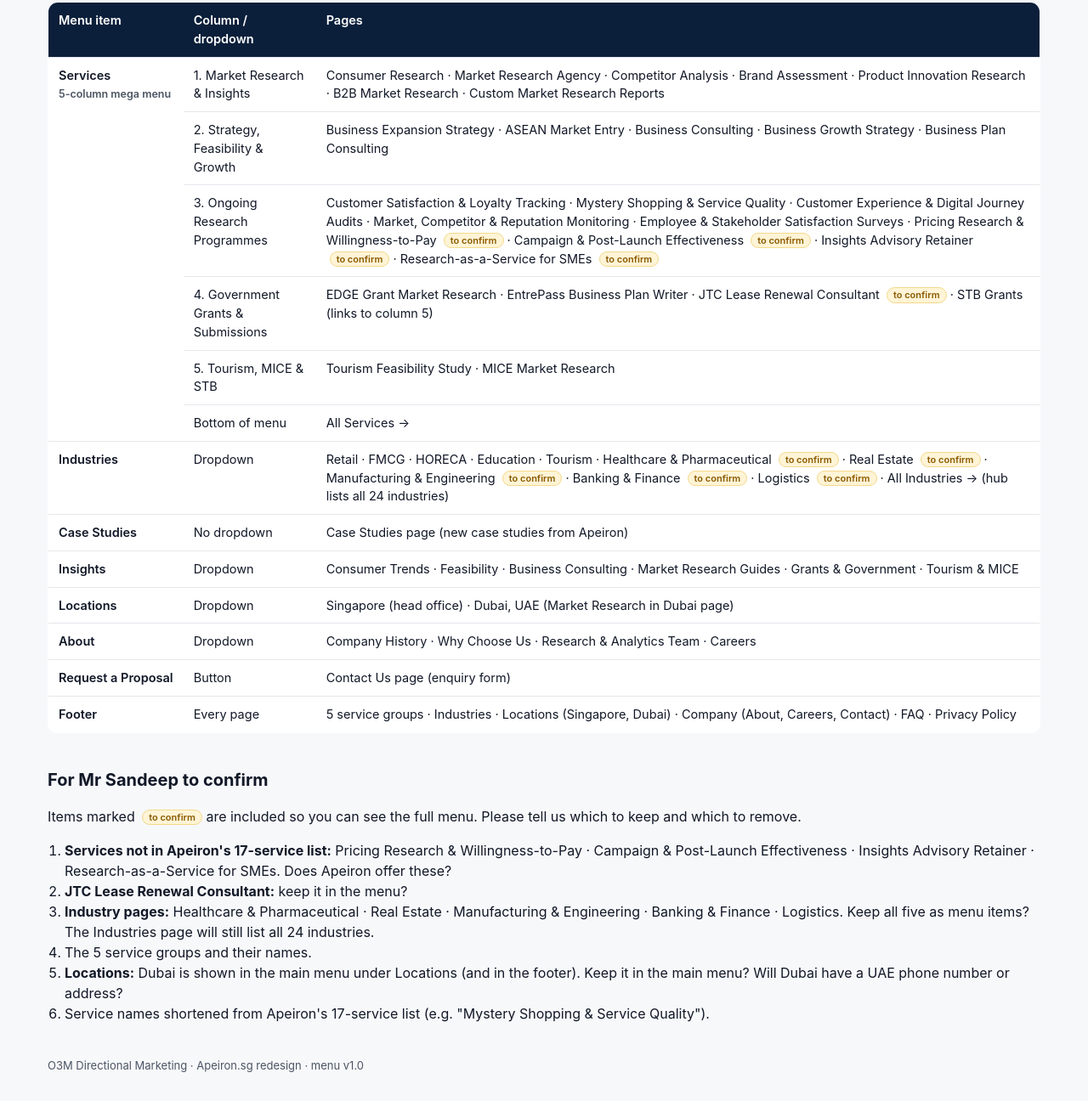
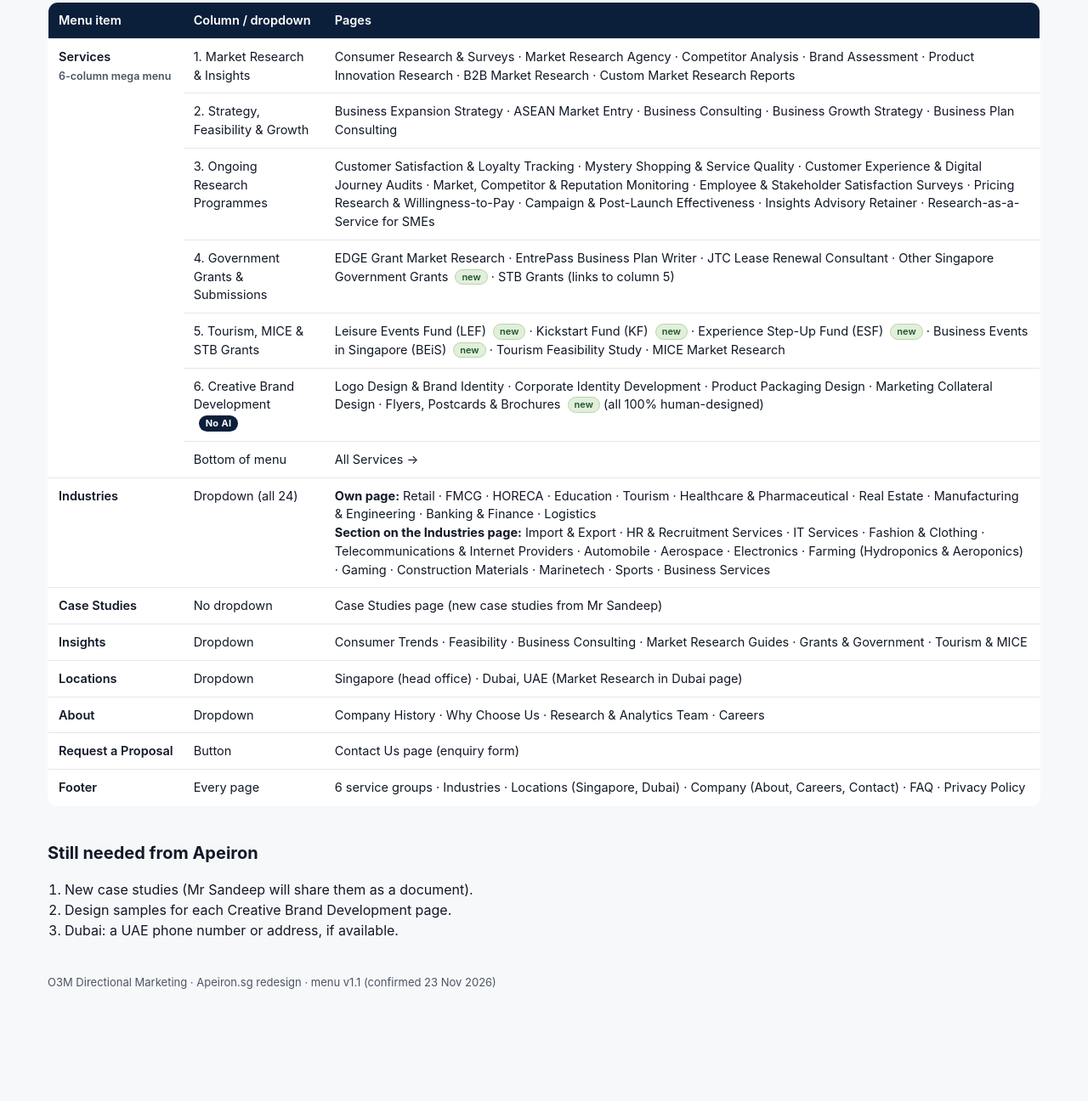
Before and after one commit to sridharr-star/apeiron-menu, a plain HTML site: page index.html in a window 1280 px wide. Shown: the part 334-1630 px from the top of the page at 85% size. After the commit the page ends 1532 px from the top, so only its background shows below. Drawn offline with Linux system fonts and the light colour scheme.

Commit message:
Menu v1.1: confirmed by Mr Sandeep, adds STB grants, all industries and Creative (No AI)
Co-Authored-By: Claude Opus 5.5 <noreply@anthropic.com>
Claude-Session: https://claude.ai/code/session_01CxUHXZZxhsS7qVVhGqBKaV

```diff
--- a/index.html
+++ b/index.html
@@ -25,13 +25,17 @@ nav ul{list-style:none;margin:0;padding:0}
 .cta{background:var(--crimson);color:#fff!important;text-decoration:none;font-weight:600;padding:11px 18px;border-radius:999px;font-size:15px;white-space:nowrap}
 .panel{display:none;position:absolute;left:0;right:0;top:100%;margin-top:6px;background:#fff;border:1px solid var(--line);border-radius:12px;box-shadow:0 12px 30px rgba(11,31,58,.12);padding:20px;z-index:5}
 .panel.open{display:block}
-.cols{display:grid;grid-template-columns:repeat(auto-fit,minmax(190px,1fr));gap:20px}
+.cols{display:grid;grid-template-columns:repeat(auto-fit,minmax(160px,1fr));gap:18px}
 .col h3{margin:0 0 8px;font-size:13px;letter-spacing:.04em;text-transform:uppercase;color:var(--crimson)}
 .col h3 small{display:block;color:var(--muted);text-transform:none;letter-spacing:0;font-weight:500;font-size:12px}
 .col ul{list-style:none;margin:0;padding:0}
 .col li{padding:5px 0;font-size:14.5px;border-bottom:1px dashed #EEF0F3}
 .col li:last-child{border-bottom:0}
 .note{font-size:12.5px;color:var(--muted)}
+.noai{display:inline-block;font-size:11px;font-weight:700;color:#fff;background:var(--navy);border-radius:999px;padding:1px 8px;margin-left:6px;vertical-align:1px;letter-spacing:.03em;text-transform:none}
+.sec{color:var(--muted)}
+.ind{display:grid;grid-template-columns:repeat(auto-fit,minmax(200px,1fr));gap:0 24px}
+.new{display:inline-block;font-size:11px;font-weight:600;color:#1E5631;background:#E2EFDA;border:1px solid #B7D7A8;border-radius:999px;padding:0 7px;margin-left:4px;vertical-align:1px;white-space:nowrap}
 .tc{display:inline-block;font-size:11px;font-weight:600;color:#8A5A00;background:var(--p2);border:1px solid #F3D98B;border-radius:999px;padding:0 7px;margin-left:4px;vertical-align:1px;white-space:nowrap}
 .all{display:inline-block;margin-top:14px;font-weight:600;color:var(--crimson);font-size:14px}
 .simple{max-width:340px}
@@ -53,7 +57,7 @@ footer.page{color:var(--muted);font-size:13px;margin:40px 0 32px}
 <body>
 <div class="wrap">
 <h1>Apeiron.sg main menu</h1>
-<p class="sub">Proposed menu for launch · based on the final site structure v1.0 (19 Nov 2026) · prepared by O3M Directional Marketing. Click a menu item to open its dropdown.</p>
+<p class="sub">Confirmed by Mr Sandeep on 23 Nov 2026 · site structure v1.1 · prepared by O3M Directional Marketing. Click a menu item to open its dropdown. Items tagged <span class="new">new</span> were added from Mr Sandeep's review.</p>
 
 <header>
   <div class="bar">
@@ -74,22 +78,25 @@ footer.page{color:var(--muted);font-size:13px;margin:40px 0 32px}
   <div class="panel" id="p-services">
     <div class="cols">
       <div class="col"><h3>1. Market Research &amp; Insights</h3><ul>
-        <li>Consumer Research</li><li>Market Research Agency</li><li>Competitor Analysis</li><li>Brand Assessment</li><li>Product Innovation Research</li><li>B2B Market Research</li><li>Custom Market Research Reports</li></ul></div>
+        <li>Consumer Research &amp; Surveys</li><li>Market Research Agency</li><li>Competitor Analysis</li><li>Brand Assessment</li><li>Product Innovation Research</li><li>B2B Market Research</li><li>Custom Market Research Reports</li></ul></div>
       <div class="col"><h3>2. Strategy, Feasibility &amp; Growth</h3><ul>
         <li>Business Expansion Strategy</li><li>ASEAN Market Entry</li><li>Business Consulting</li><li>Business Growth Strategy</li><li>Business Plan Consulting</li></ul></div>
       <div class="col"><h3>3. Ongoing Research Programmes</h3><ul>
-        <li>Customer Satisfaction &amp; Loyalty Tracking</li><li>Mystery Shopping &amp; Service Quality</li><li>Customer Experience &amp; Digital Journey Audits</li><li>Market, Competitor &amp; Reputation Monitoring</li><li>Employee &amp; Stakeholder Satisfaction Surveys</li><li>Pricing Research &amp; Willingness-to-Pay <span class="tc">to confirm</span></li><li>Campaign &amp; Post-Launch Effectiveness <span class="tc">to confirm</span></li><li>Insights Advisory Retainer <span class="tc">to confirm</span></li><li>Research-as-a-Service for SMEs <span class="tc">to confirm</span></li></ul></div>
+        <li>Customer Satisfaction &amp; Loyalty Tracking</li><li>Mystery Shopping &amp; Service Quality</li><li>Customer Experience &amp; Digital Journey Audits</li><li>Market, Competitor &amp; Reputation Monitoring</li><li>Employee &amp; Stakeholder Satisfaction Surveys</li><li>Pricing Research &amp; Willingness-to-Pay</li><li>Campaign &amp; Post-Launch Effectiveness</li><li>Insights Advisory Retainer</li><li>Research-as-a-Service for SMEs</li></ul></div>
       <div class="col"><h3>4. Government Grants &amp; Submissions</h3><ul>
-        <li>EDGE Grant Market Research</li><li>EntrePass Business Plan Writer</li><li>JTC Lease Renewal Consultant <span class="tc">to confirm</span></li><li>STB Grants <span class="note">(links to column 5)</span></li></ul></div>
-      <div class="col"><h3>5. Tourism, MICE &amp; STB</h3><ul>
-        <li>Tourism Feasibility Study</li><li>MICE Market Research</li></ul></div>
+        <li>EDGE Grant Market Research</li><li>EntrePass Business Plan Writer</li><li>JTC Lease Renewal Consultant</li><li>Other Singapore Government Grants <span class="new">new</span></li><li>STB Grants <span class="note">(links to column 5)</span></li></ul></div>
+      <div class="col"><h3>5. Tourism, MICE &amp; STB Grants</h3><ul>
+        <li>Leisure Events Fund (LEF) <span class="new">new</span></li><li>Kickstart Fund (KF) <span class="new">new</span></li><li>Experience Step-Up Fund (ESF) <span class="new">new</span></li><li>Business Events in Singapore (BEiS) <span class="new">new</span></li><li>Tourism Feasibility Study</li><li>MICE Market Research</li></ul></div>
+      <div class="col"><h3>6. Creative Brand Development <span class="noai">No AI</span></h3><ul>
+        <li>Logo Design &amp; Brand Identity <span class="new">new</span></li><li>Corporate Identity Development <span class="new">new</span></li><li>Product Packaging Design <span class="new">new</span></li><li>Marketing Collateral Design <span class="new">new</span></li><li>Flyers, Postcards &amp; Brochures <span class="new">new</span></li></ul>
+        <p class="note">100% human-designed: no AI-generated artwork.</p></div>
     </div>
     <a class="all" href="#">All Services →</a>
   </div>
 
-  <div class="panel" id="p-industries"><div class="simple col"><ul>
-    <li>Retail</li><li>FMCG</li><li>HORECA</li><li>Education</li><li>Tourism</li><li>Healthcare &amp; Pharmaceutical <span class="tc">to confirm</span></li><li>Real Estate <span class="tc">to confirm</span></li><li>Manufacturing &amp; Engineering <span class="tc">to confirm</span></li><li>Banking &amp; Finance <span class="tc">to confirm</span></li><li>Logistics <span class="tc">to confirm</span></li></ul>
-    <a class="all" href="#">All Industries →</a><p class="note">The Industries page lists all 24 industries Apeiron serves.</p></div></div>
+  <div class="panel" id="p-industries"><div class="col">
+    <ul class="ind"><li>Retail</li><li>FMCG</li><li>HORECA</li><li>Education</li><li>Tourism</li><li>Healthcare &amp; Pharmaceutical</li><li>Real Estate</li><li>Manufacturing &amp; Engineering</li><li>Banking &amp; Finance</li><li>Logistics</li><li class="sec">Import &amp; Export</li><li class="sec">HR &amp; Recruitment Services</li><li class="sec">IT Services</li><li class="sec">Fashion &amp; Clothing</li><li class="sec">Telecommunications &amp; Internet Providers</li><li class="sec">Automobile</li><li class="sec">Aerospace</li><li class="sec">Electronics</li><li class="sec">Farming (Hydroponics &amp; Aeroponics)</li><li class="sec">Gaming</li><li class="sec">Construction Materials</li><li class="sec">Marinetech</li><li class="sec">Sports</li><li class="sec">Business Services</li></ul>
+    <a class="all" href="#">All Industries →</a><p class="note">Black: own industry page. Grey: opens that industry's section on the Industries page (can become a full page later).</p></div></div>
 
   <div class="panel" id="p-insights"><div class="simple col"><ul>
     <li>Consumer Trends</li><li>Feasibility</li><li>Business Consulting</li><li>Market Research Guides</li><li>Grants &amp; Government</li><li>Tourism &amp; MICE</li></ul>
@@ -108,32 +115,29 @@ footer.page{color:var(--muted);font-size:13px;margin:40px 0 32px}
 <div class="tw"><table>
 <thead><tr><th>Menu item</th><th>Column / dropdown</th><th>Pages</th></tr></thead>
 <tbody>
-<tr><td class="mi" rowspan="6">Services<br><span class="note">5-column mega menu</span></td><td>1. Market Research &amp; Insights</td><td>Consumer Research · Market Research Agency · Competitor Analysis · Brand Assessment · Product Innovation Research · B2B Market Research · Custom Market Research Reports</td></tr>
+<tr><td class="mi" rowspan="7">Services<br><span class="note">6-column mega menu</span></td><td>1. Market Research &amp; Insights</td><td>Consumer Research &amp; Surveys · Market Research Agency · Competitor Analysis · Brand Assessment · Product Innovation Research · B2B Market Research · Custom Market Research Reports</td></tr>
 <tr><td>2. Strategy, Feasibility &amp; Growth</td><td>Business Expansion Strategy · ASEAN Market Entry · Business Consulting · Business Growth Strategy · Business Plan Consulting</td></tr>
-<tr><td>3. Ongoing Research Programmes</td><td>Customer Satisfaction &amp; Loyalty Tracking · Mystery Shopping &amp; Service Quality · Customer Experience &amp; Digital Journey Audits · Market, Competitor &amp; Reputation Monitoring · Employee &amp; Stakeholder Satisfaction Surveys · Pricing Research &amp; Willingness-to-Pay <span class="tc">to confirm</span> · Campaign &amp; Post-Launch Effectiveness <span class="tc">to confirm</span> · Insights Advisory Retainer <span class="tc">to confirm</span> · Research-as-a-Service for SMEs <span class="tc">to confirm</span></td></tr>
-<tr><td>4. Government Grants &amp; Submissions</td><td>EDGE Grant Market Research · EntrePass Business Plan Writer · JTC Lease Renewal Consultant <span class="tc">to confirm</span> · STB Grants (links to column 5)</td></tr>
-<tr><td>5. Tourism, MICE &amp; STB</td><td>Tourism Feasibility Study · MICE Market Research</td></tr>
+<tr><td>3. Ongoing Research Programmes</td><td>Customer Satisfaction &amp; Loyalty Tracking · Mystery Shopping &amp; Service Quality · Customer Experience &amp; Digital Journey Audits · Market, Competitor &amp; Reputation Monitoring · Employee &amp; Stakeholder Satisfaction Surveys · Pricing Research &amp; Willingness-to-Pay · Campaign &amp; Post-Launch Effectiveness · Insights Advisory Retainer · Research-as-a-Service for SMEs</td></tr>
+<tr><td>4. Government Grants &amp; Submissions</td><td>EDGE Grant Market Research · EntrePass Business Plan Writer · JTC Lease Renewal Consultant · Other Singapore Government Grants <span class="new">new</span> · STB Grants (links to column 5)</td></tr>
+<tr><td>5. Tourism, MICE &amp; STB Grants</td><td>Leisure Events Fund (LEF) <span class="new">new</span> · Kickstart Fund (KF) <span class="new">new</span> · Experience Step-Up Fund (ESF) <span class="new">new</span> · Business Events in Singapore (BEiS) <span class="new">new</span> · Tourism Feasibility Study · MICE Market Research</td></tr>
+<tr><td>6. Creative Brand Development <span class="noai">No AI</span></td><td>Logo Design &amp; Brand Identity · Corporate Identity Development · Product Packaging Design · Marketing Collateral Design · Flyers, Postcards &amp; Brochures <span class="new">new</span> (all 100% human-designed)</td></tr>
 <tr><td>Bottom of menu</td><td>All Services →</td></tr>
-<tr><td class="mi">Industries</td><td>Dropdown</td><td>Retail · FMCG · HORECA · Education · Tourism · Healthcare &amp; Pharmaceutical <span class="tc">to confirm</span> · Real Estate <span class="tc">to confirm</span> · Manufacturing &amp; Engineering <span class="tc">to confirm</span> · Banking &amp; Finance <span class="tc">to confirm</span> · Logistics <span class="tc">to confirm</span> · All Industries → (hub lists all 24 industries)</td></tr>
-<tr><td class="mi">Case Studies</td><td>No dropdown</td><td>Case Studies page (new case studies from Apeiron)</td></tr>
+<tr><td class="mi">Industries</td><td>Dropdown (all 24)</td><td><b>Own page:</b> Retail · FMCG · HORECA · Education · Tourism · Healthcare &amp; Pharmaceutical · Real Estate · Manufacturing &amp; Engineering · Banking &amp; Finance · Logistics<br><b>Section on the Industries page:</b> Import &amp; Export · HR &amp; Recruitment Services · IT Services · Fashion &amp; Clothing · Telecommunications &amp; Internet Providers · Automobile · Aerospace · Electronics · Farming (Hydroponics &amp; Aeroponics) · Gaming · Construction Materials · Marinetech · Sports · Business Services</td></tr>
+<tr><td class="mi">Case Studies</td><td>No dropdown</td><td>Case Studies page (new case studies from Mr Sandeep)</td></tr>
 <tr><td class="mi">Insights</td><td>Dropdown</td><td>Consumer Trends · Feasibility · Business Consulting · Market Research Guides · Grants &amp; Government · Tourism &amp; MICE</td></tr>
 <tr><td class="mi">Locations</td><td>Dropdown</td><td>Singapore (head office) · Dubai, UAE (Market Research in Dubai page)</td></tr>
 <tr><td class="mi">About</td><td>Dropdown</td><td>Company History · Why Choose Us · Research &amp; Analytics Team · Careers</td></tr>
 <tr><td class="mi">Request a Proposal</td><td>Button</td><td>Contact Us page (enquiry form)</td></tr>
-<tr><td class="mi">Footer</td><td>Every page</td><td>5 service groups · Industries · Locations (Singapore, Dubai) · Company (About, Careers, Contact) · FAQ · Privacy Policy</td></tr>
+<tr><td class="mi">Footer</td><td>Every page</td><td>6 service groups · Industries · Locations (Singapore, Dubai) · Company (About, Careers, Contact) · FAQ · Privacy Policy</td></tr>
 </tbody></table></div>
 
-<h2>For Mr Sandeep to confirm</h2>
-<p>Items marked <span class="tc">to confirm</span> are included so you can see the full menu. Please tell us which to keep and which to remove.</p>
+<h2>Still needed from Apeiron</h2>
 <ol>
-<li><b>Services not in Apeiron's 17-service list:</b> Pricing Research &amp; Willingness-to-Pay · Campaign &amp; Post-Launch Effectiveness · Insights Advisory Retainer · Research-as-a-Service for SMEs. Does Apeiron offer these?</li>
-<li><b>JTC Lease Renewal Consultant:</b> keep it in the menu?</li>
-<li><b>Industry pages:</b> Healthcare &amp; Pharmaceutical · Real Estate · Manufacturing &amp; Engineering · Banking &amp; Finance · Logistics. Keep all five as menu items? The Industries page will still list all 24 industries.</li>
-<li>The 5 service groups and their names.</li>
-<li><b>Locations:</b> Dubai is shown in the main menu under Locations (and in the footer). Keep it in the main menu? Will Dubai have a UAE phone number or address?</li>
-<li>Service names shortened from Apeiron's 17-service list (e.g. "Mystery Shopping &amp; Service Quality").</li>
+<li>New case studies (Mr Sandeep will share them as a document).</li>
+<li>Design samples for each Creative Brand Development page.</li>
+<li>Dubai: a UAE phone number or address, if available.</li>
 </ol>
-<footer class="page">O3M Directional Marketing · Apeiron.sg redesign · menu v1.0</footer>
+<footer class="page">O3M Directional Marketing · Apeiron.sg redesign · menu v1.1 (confirmed 23 Nov 2026)</footer>
 </div>
 <script>
 document.querySelectorAll('[data-panel]').forEach(function(btn){
```
